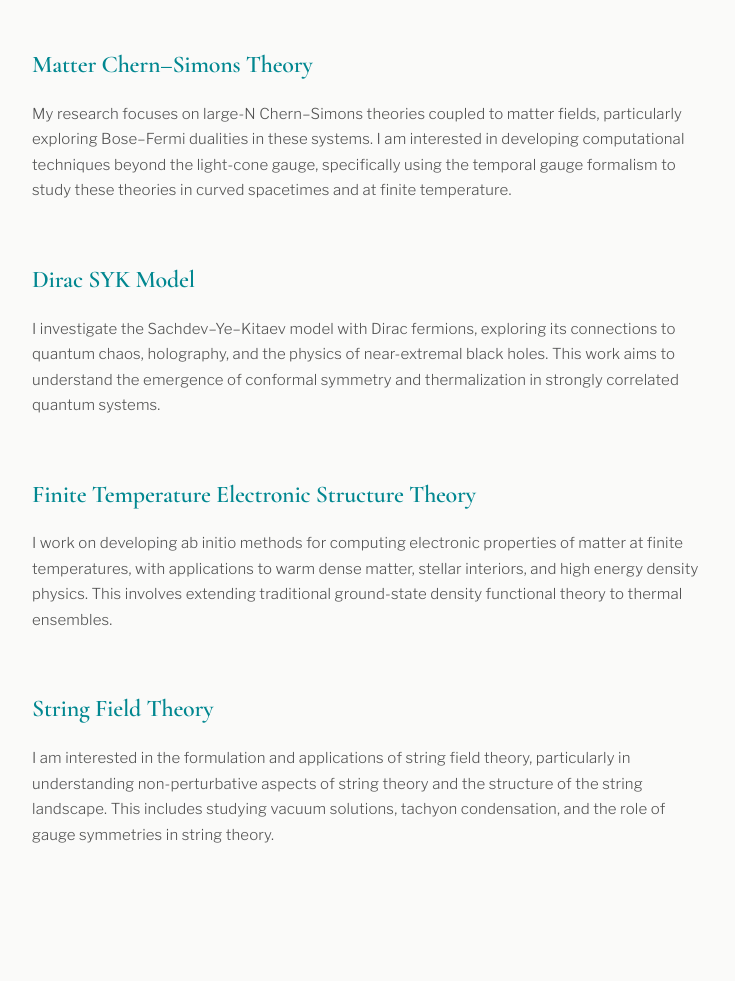
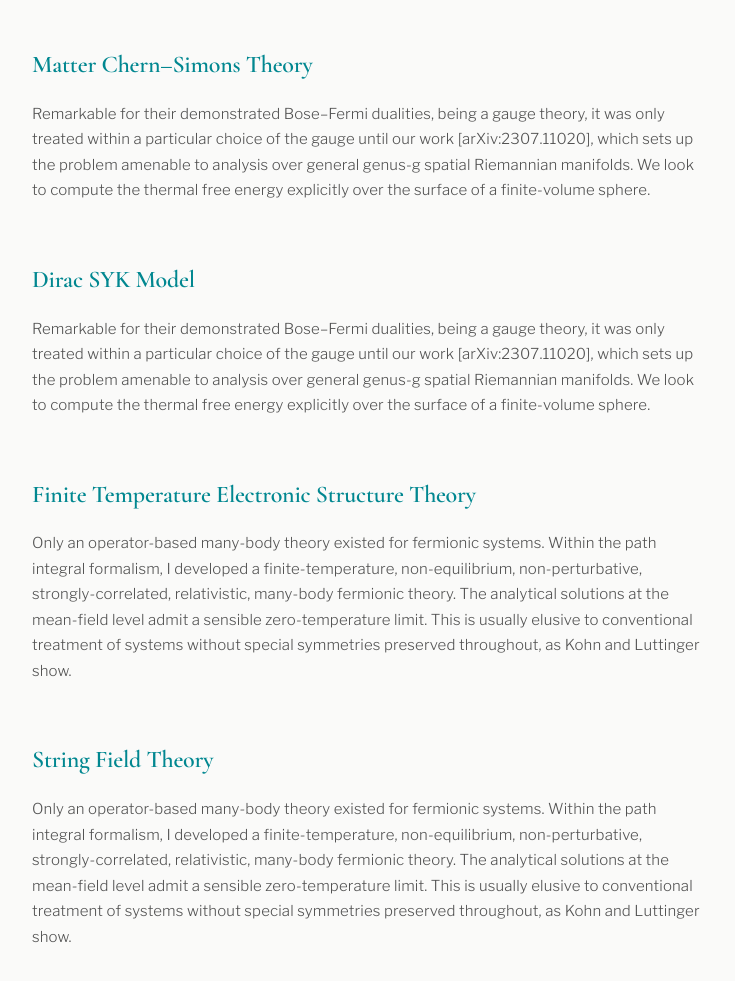
Before and after one commit to vatsal1005/vatsal1005.github.io, a plain HTML site: page research.html in a window 1280 px wide. Shown: the part 219-1200 px from the top of the page, without its empty margins (272-1007 px from the left). Drawn offline with nearby package versions, Linux system fonts and the light colour scheme.

Commit message:
Revise research areas with new insights and techniques
Updated research descriptions to include new findings and methodologies.

```diff
--- a/research.html
+++ b/research.html
@@ -177,28 +177,28 @@
         <div class="research-area">
             <h2>Matter Chern–Simons Theory</h2>
             <p>
-                My research focuses on large-N Chern–Simons theories coupled to matter fields, particularly exploring Bose–Fermi dualities in these systems. I am interested in developing computational techniques beyond the light-cone gauge, specifically using the temporal gauge formalism to study these theories in curved spacetimes and at finite temperature.
+                Remarkable for their demonstrated Bose–Fermi dualities, being a gauge theory, it was only treated within a particular choice of the gauge until our work [arXiv:2307.11020], which sets up the problem amenable to analysis over general genus-g spatial Riemannian manifolds. We look to compute the thermal free energy explicitly over the surface of a finite-volume sphere.
             </p>
         </div>
 
         <div class="research-area">
             <h2>Dirac SYK Model</h2>
             <p>
-                I investigate the Sachdev–Ye–Kitaev model with Dirac fermions, exploring its connections to quantum chaos, holography, and the physics of near-extremal black holes. This work aims to understand the emergence of conformal symmetry and thermalization in strongly correlated quantum systems.
+                Remarkable for their demonstrated Bose–Fermi dualities, being a gauge theory, it was only treated within a particular choice of the gauge until our work [arXiv:2307.11020], which sets up the problem amenable to analysis over general genus-g spatial Riemannian manifolds. We look to compute the thermal free energy explicitly over the surface of a finite-volume sphere.
             </p>
         </div>
 
         <div class="research-area">
             <h2>Finite Temperature Electronic Structure Theory</h2>
             <p>
-                I work on developing ab initio methods for computing electronic properties of matter at finite temperatures, with applications to warm dense matter, stellar interiors, and high energy density physics. This involves extending traditional ground-state density functional theory to thermal ensembles.
+               Only an operator-based many-body theory existed for fermionic systems. Within the path integral formalism, I developed a finite-temperature, non-equilibrium, non-perturbative, strongly-correlated, relativistic, many-body fermionic theory. The analytical solutions at the mean-field level admit a sensible zero-temperature limit. This is usually elusive to conventional treatment of systems without special symmetries preserved throughout, as Kohn and Luttinger show.
             </p>
         </div>
 
         <div class="research-area">
             <h2>String Field Theory</h2>
             <p>
-                I am interested in the formulation and applications of string field theory, particularly in understanding non-perturbative aspects of string theory and the structure of the string landscape. This includes studying vacuum solutions, tachyon condensation, and the role of gauge symmetries in string theory.
+              Only an operator-based many-body theory existed for fermionic systems. Within the path integral formalism, I developed a finite-temperature, non-equilibrium, non-perturbative, strongly-correlated, relativistic, many-body fermionic theory. The analytical solutions at the mean-field level admit a sensible zero-temperature limit. This is usually elusive to conventional treatment of systems without special symmetries preserved throughout, as Kohn and Luttinger show.
             </p>
         </div>
     </div>
```
